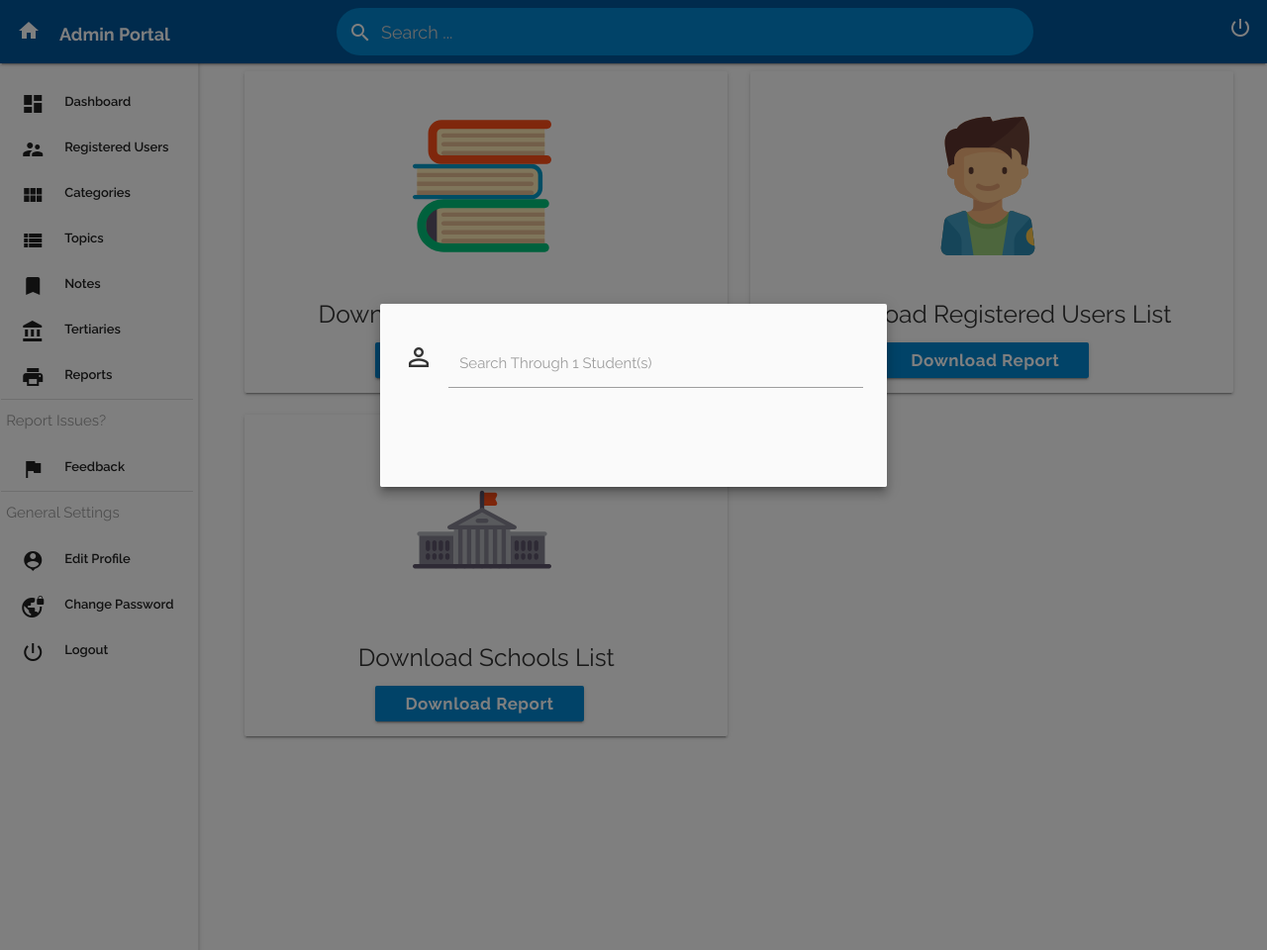
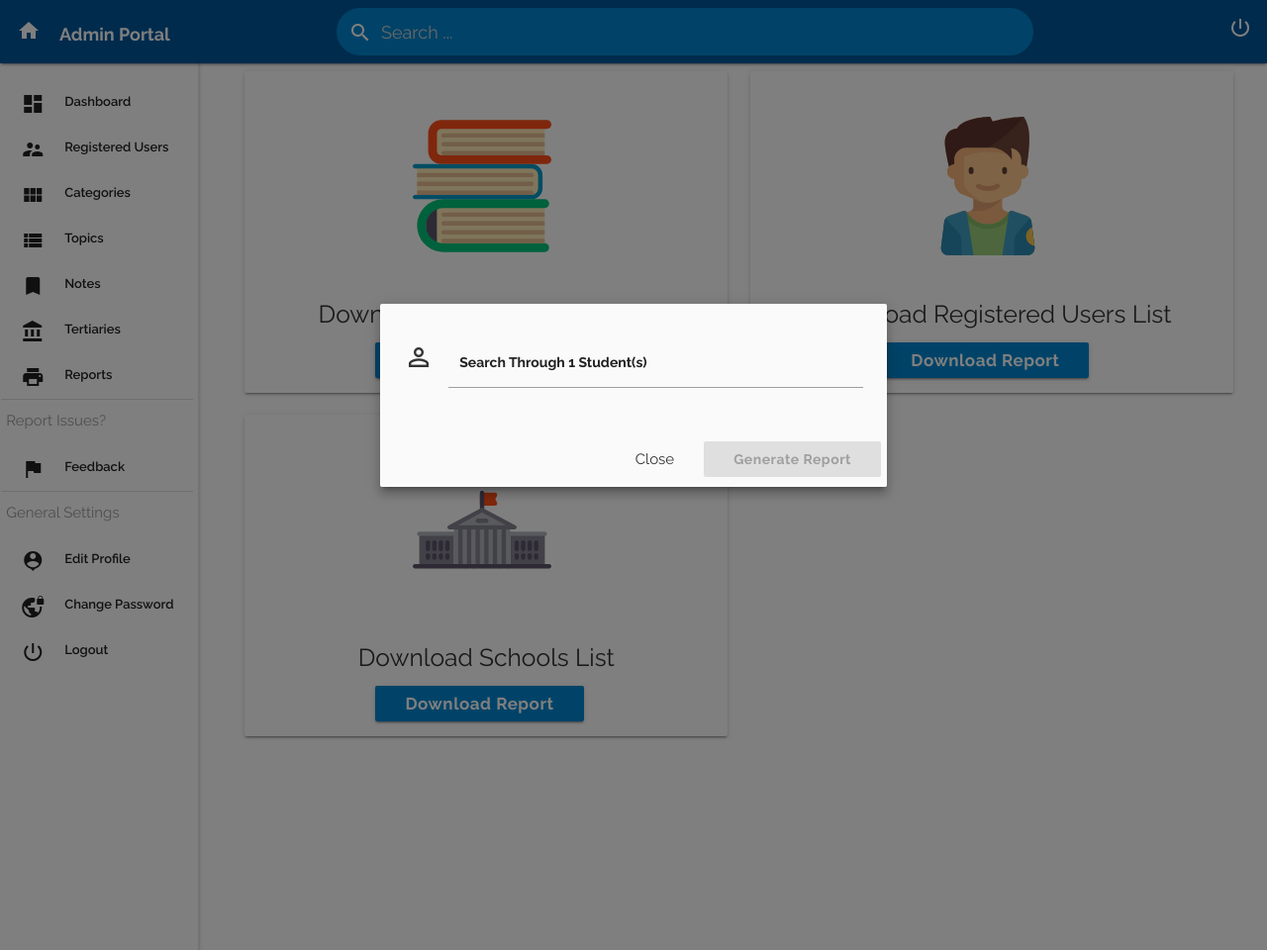
Before and after one commit to Calligh/DVLA, a PHP site: page /admin/reports.php in a window 1280 px wide, after a click on "Download Report". Shown: the whole page at 99% size. Run offline with PHP 8.4, Linux system fonts and the light colour scheme; the visitor is signed in with stand-in values (Sample User, id 1); tables that the repository leaves empty hold one stand-in row (values such as "Sample post"); some libraries are stand-ins or nearby versions.

Commit message:
Reports partially done

```diff
--- a/admin/reports.php
+++ b/admin/reports.php
@@ -28,6 +28,10 @@ session_start();
                 "MiddleName" => $row_user_data["middle_name"],
             );
             array_push($user_array,$data);
+            $json_data = json_encode($data,JSON_PRETTY_PRINT);
+            $filename = fopen("dir/data.json","w");
+            fwrite($filename,$json_data);
+            fclose($filename);
         }
     }
 
@@ -84,7 +88,7 @@ session_start();
 <div class="modal" id="modal1" style="width: 40%;">
     <div class="modal-content">
         <div class="col s12 m12 l12">
-            <div class="input-field col s12 m6 l6">
+            <div class="input-field col s12 m6 l6 stud-report">
                 <i class="material-icons prefix">perm_identity</i>
                 <input type="text" name="autocomplete" class="autocomplete" id="autocomplete" />
                 <label for="autocomplete">Search Through <?php echo "$get_totalUsers";?> Student(s)</label>
@@ -92,14 +96,15 @@ session_start();
         </div>
     </div>
     <div class="modal-footer">
-
+        <a href="#" class="btn report">Generate Report</a>
+        <a id="list-close" class="btn-flat modal-action modal-close waves-ripple waves-effect" style="text-transform: capitalize;">Close</a>
     </div>
 </div>
 
-<div class="modal" id="modal2" style="width:40%;">
+<div class="modal" id="modal2" style="width:40%">
     <div class="modal-content">
         <div class="col s12 m12 l12">
-            <div class="input-field col s12 m6 l6">
+            <div class="input-field col s12 m6 l6 stud-list">
                 <i class="material-icons prefix">perm_identity</i>
                 <input type="text" name="date" class="date" id="date" />
                 <label for="date">Select Filter (Date Of Registry)</label>
@@ -109,6 +114,6 @@ session_start();
     </div>
     <div class="modal-footer">
         <a  href="admin/reports" target="_blank" class="btn report">Generate Report</a>
-        <a  class="btn-flat modal-action modal-close waves-effect waves-ripple">Close</a>
+        <a  id="list-close" class="btn-flat modal-action modal-close waves-effect waves-ripple" style="text-transform: capitalize;">Close</a>
     </div>
 </div>
```
